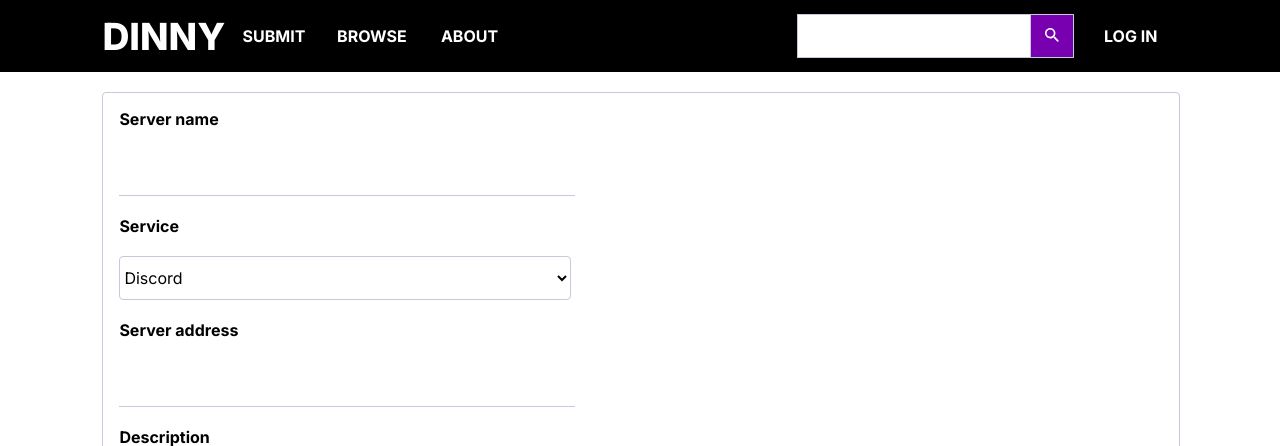
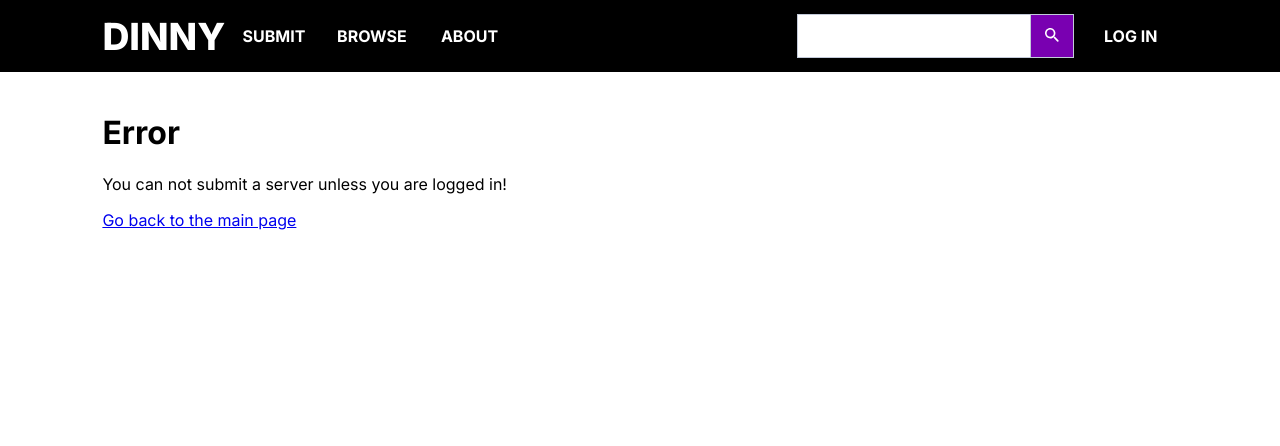
Before and after one commit to RadCraftplay/dinny, a PHP site: page /submit_server in a window 1280 px wide. Shown: the top 446 px of the page. After the commit the page ends 230 px from the top, so only its background shows below. Run offline with PHP 8.4, Linux system fonts and the light colour scheme.

Commit message:
Added error when trying to access "submit_server" route while not logged in

```diff
--- a/public/views/error.php
+++ b/public/views/error.php
@@ -1,3 +1,8 @@
+<?php
+if (session_status() != PHP_SESSION_ACTIVE){
+    session_start();
+}
+?>
 <!DOCTYPE html>
 <html>
 <head>
--- a/public/views/submit-server.php
+++ b/public/views/submit-server.php
@@ -1,5 +1,7 @@
 <?php
-session_start();
+if (session_status() != PHP_SESSION_ACTIVE){
+    session_start();
+}
 ?>
 <!DOCTYPE html>
 <html>
--- a/src/controllers/DefaultController.php
+++ b/src/controllers/DefaultController.php
@@ -9,9 +9,7 @@ class DefaultController extends AppController {
     }
 
     public function login() {
-        session_start();
-
-        if (array_key_exists("logged_user", $_SESSION)) {
+        if (isset($_SESSION) && array_key_exists("logged_user", $_SESSION)) {
             $this->render('error', ["message" => "You are already logged in!"]);
             die();
         }
@@ -20,9 +18,7 @@ class DefaultController extends AppController {
     }
 
     public function register() {
-        session_start();
-
-        if (array_key_exists("logged_user", $_SESSION)) {
+        if (isset($_SESSION) && array_key_exists("logged_user", $_SESSION)) {
             $this->render('error', ["message" => "You are already logged in! Log out first if you want to register a new account."]);
             die();
         }
@@ -35,6 +31,13 @@ class DefaultController extends AppController {
     }
 
     public function submit_server() {
+        session_start();
+
+        if (!isset($_SESSION) || !array_key_exists("logged_user", $_SESSION)) {
+            $this->render('error', ["message" => "You can not submit a server unless you are logged in!"]);
+            die();
+        }
+
         $this->render('submit-server');
     }
 }
```
